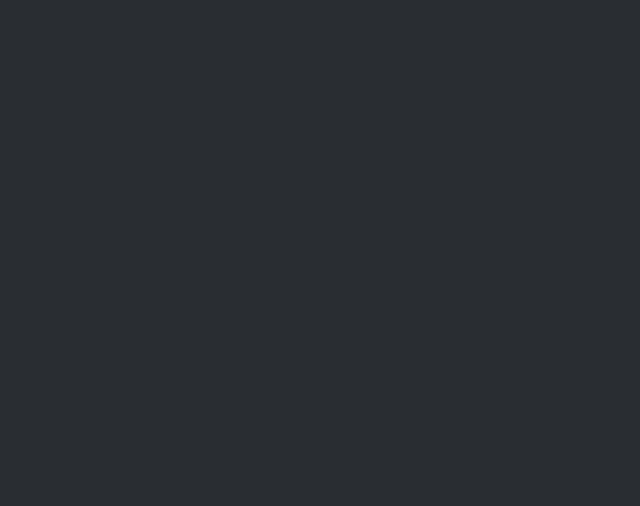
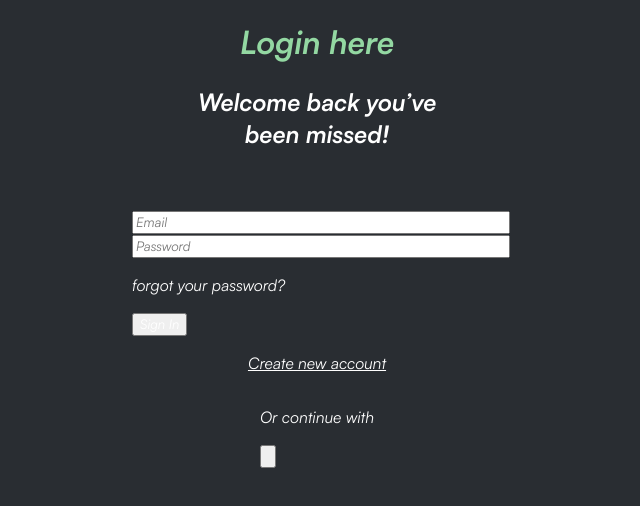
Before and after one commit to manolo0o/FoodDeliveryApp, a React (Vite) app: page /login in a window 1280 px wide. Shown: the top 506 px of the page, without its empty margins (323-963 px from the left). Built offline with nearby package versions, Linux system fonts and the light colour scheme.

Commit message:
feat: :lipstick: Styling Login
Working on ui of the login, native css

```diff
--- a/src/css/Login.css
+++ b/src/css/Login.css
@@ -1,8 +1,48 @@
 @import url(variables.css);
+
+*{
+    font-family: Satoshi-VariableItalic, sans-serif;
+    color: white;
+}
 
 body,
 html {
-  margin: 0;
-  padding: 0;
-  background-color:var(--color-bg-primary);
+    margin: 0;
+    padding: 0;
+    background-color:var(--color-bg-primary);
 }
+
+.principal__Container{
+    width: 100vw;
+    height: 100vh;
+    display: flex;
+    flex-direction: column;
+    align-items: center;
+}
+
+.welcome__Container{
+    width: 100%;
+    display: flex;
+    flex-direction: column;
+    align-items: center;
+    text-align: center;
+}
+.welcome__Container h1{
+    color: var(--color-btn-primary);
+}
+.welcome__Container h2{
+    margin-top: 0;
+}
+
+.form__Container{
+    width: 100%;
+    display: flex;
+    flex-direction: column;
+    align-items: center;
+    margin-top: 5vh;
+}
+.input__Email,
+.input__Password{
+    width: 100%;
+
+}
--- a/src/routes/Login.jsx
+++ b/src/routes/Login.jsx
@@ -9,7 +9,7 @@ import "../css/Login.css";
 
 //IMAGE IMPORTATION
 // import gitIcon from "../assets/img/git.svg";
-// import googleIcon from "../assets/img/google.svg";
+import googleIcon from "../assets/img/google.svg";
 // import discordIcon from "../assets/img/discord.svg";
 
 // SCRIPT
@@ -38,7 +38,41 @@ const Login = () => {
 
     return (
         <>
-
+            <div className="principal__Container">
+                <div className="welcome__Container">
+                    <h1>Login here</h1>
+                    <h2>Welcome back you’ve <br /> been missed!</h2>
+                </div>
+                <div className="form__Container">
+                    <form>
+                        <input
+                            type="email"
+                            placeholder="Email"
+                            className="input__Email"
+                            required
+                            />
+                        <input
+                            type="password"
+                            placeholder="Password"
+                            className="input__Password"
+                            required
+                        />
+                        <p> forgot your password? </p>
+                        <button type="submit" className="signInButton"> Sign In </button>
+                    </form>
+                    <div className="create__Account">
+                        <Link to='/Register'>
+                            <p> Create new account</p>
+                        </Link>
+                    </div>
+                    <div className="social__Media__SigIn">
+                        <p>Or continue with</p>
+                        <button onClick={signInWithGoogle} className="google__Icon">
+                            <img src={googleIcon} alt="googleIcon" />
+                        </button>
+                    </div>
+                </div>
+            </div>
         </>
     )
 }
```
